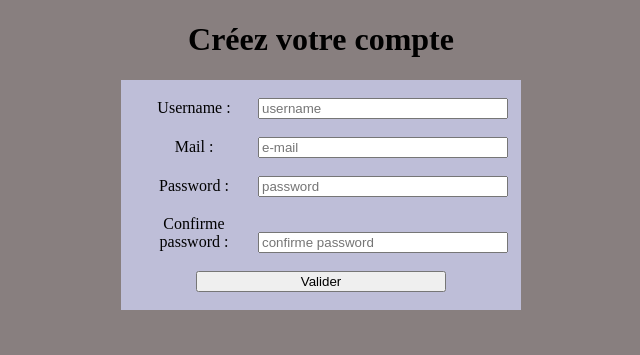
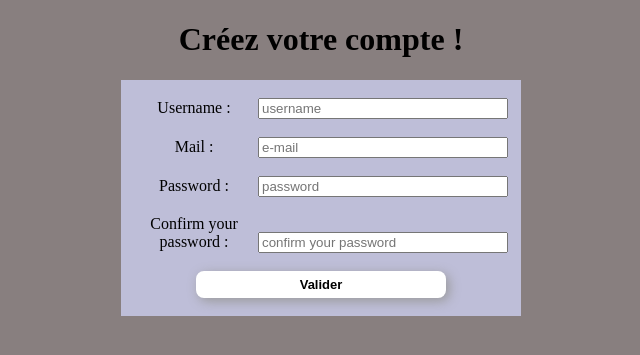
Before and after one commit to Pierre-147/Web_Project, a PHP site: page /CreateAccount.php in a window 1280 px wide. Shown: the top 355 px of the page, without its empty margins (319-959 px from the left). Run offline with PHP 8.4, Linux system fonts and the light colour scheme.

Commit message:
Modif create account

```diff
--- a/CACss.css
+++ b/CACss.css
@@ -27,3 +27,13 @@ body{
 h1{
     text-align: center;
 }
+
+.bouton{
+    border:none;
+	padding:6px 0 6px 0;
+	border-radius:8px;
+	box-shadow:3px 3px 12px #999;
+	background:#fff;
+	font:bold 13px Arial;
+
+}
--- a/CreateAccount.php
+++ b/CreateAccount.php
@@ -7,7 +7,7 @@
 
     <body>
 
-        <h1> Créez votre compte </h1>
+        <h1> Créez votre compte !</h1>
 
         <form method="post" action="CreateAccount.php">
          <br />
@@ -17,10 +17,10 @@
             <input type="text" placeholder="e-mail"/><br /><br />
             <label> Password :</label>
             <input type="text" placeholder="password"/><br /><br />
-            <label> Confirme password : </label>
-            <input type="text" placeholder="confirme password"/><br /><br />
+            <label> Confirm your password : </label>
+            <input type="text" placeholder="confirm your password"/><br /><br />
 
-            <input type="submit" value="Valider" />
+            <input type="submit" class= bouton value="Valider" />
          <br /><br />
 
 
```
